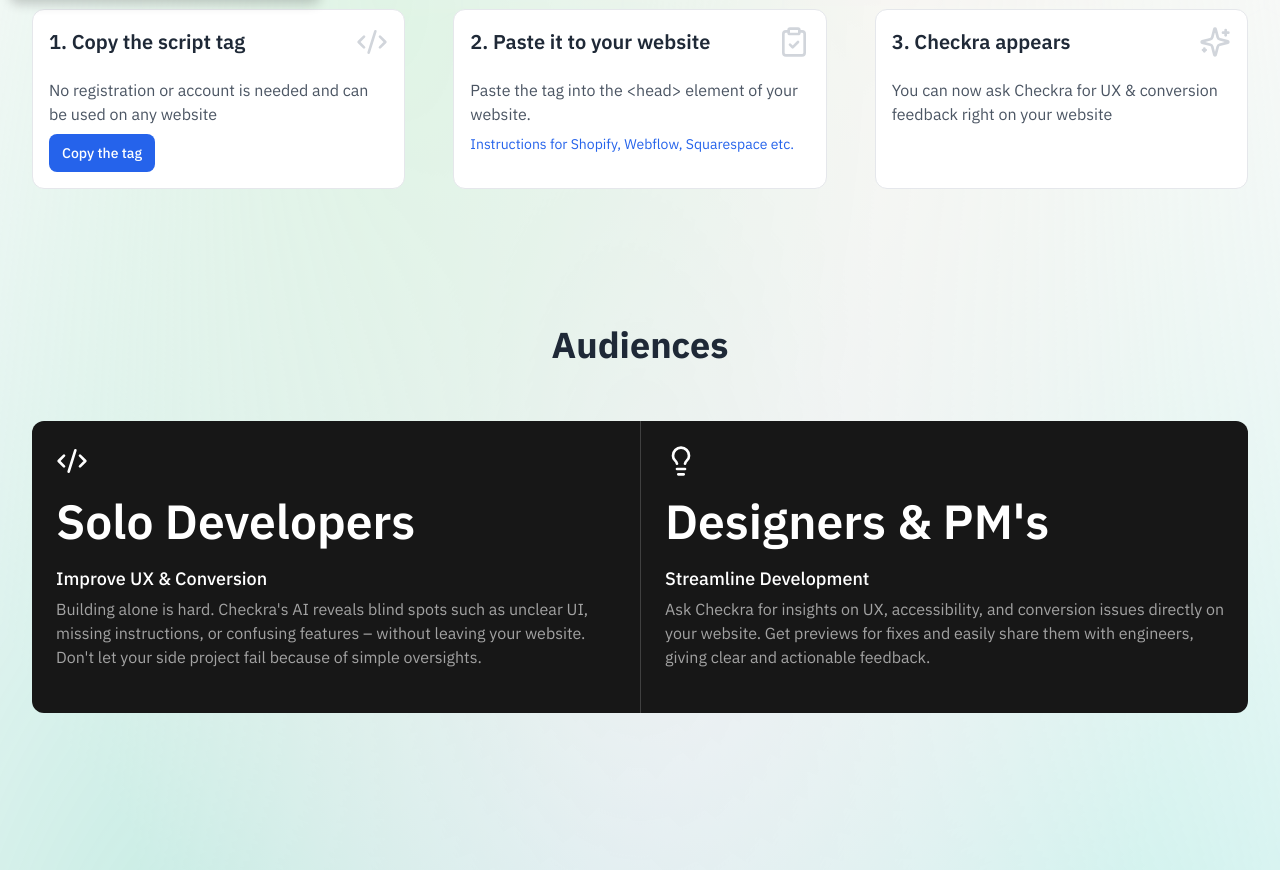
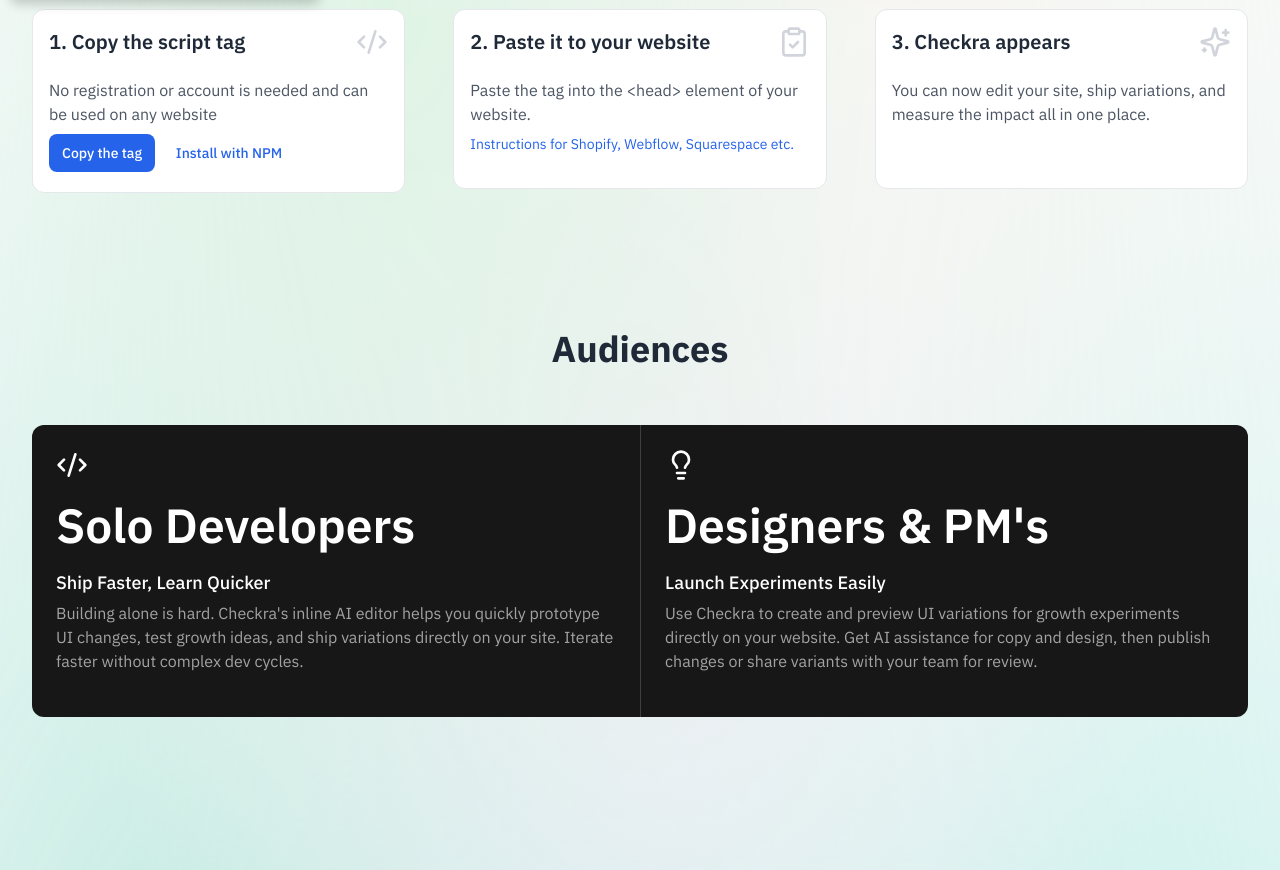
Before and after one commit to sunmer/checkra, a website built with Vite: page demo/index.html in a window 1280 px wide. Shown: the part 745-1615 px from the top of the page. Built offline with nearby package versions, Linux system fonts and the light colour scheme.

Commit message:
copy changes

```diff
--- a/demo/index.html
+++ b/demo/index.html
@@ -232,7 +232,7 @@
         </div>
         <div class="mt-5 max-w-2xl">
           <p class="text-lg text-gray-600 mb-4">
-            Ship UI & growth experiments without a CMS or pull requests. Our inline AI editor lets you make shippable variations in no time.
+            Ship UI & growth experiments without a CMS or pull requests. Our open-source AI editor lets you ship variations of your website using natural language.
           </p>
 
           <button type="button" id="get-instant-feedback-btn"
@@ -351,6 +351,9 @@
                 class="mt-2 py-2 px-3 inline-flex items-center gap-x-2 text-sm font-medium rounded-lg border border-transparent bg-blue-600 text-white hover:bg-blue-700 focus:outline-hidden focus:bg-blue-700 disabled:opacity-50 disabled:pointer-events-none">
                 Copy the tag
               </button>
+              <a href="https://www.npmjs.com/package/checkra" class="py-3 px-4 inline-flex items-center gap-x-2 text-sm font-medium rounded-lg border border-transparent text-blue-600 hover:text-blue-800 focus:outline-hidden focus:text-blue-800 disabled:opacity-50 disabled:pointer-events-none dark:text-blue-500 dark:hover:text-blue-400 dark:focus:text-blue-400">
+                Install with NPM
+              </a>
             </div>
           </div>
           <!-- End Icon Block -->
@@ -392,7 +395,7 @@
               </svg>
             </div>
             <div>
-              <p class="mt-1 text-gray-600">You can now ask Checkra for UX & conversion feedback right on your website
+              <p class="mt-1 text-gray-600">You can now edit your site, ship variations, and measure the impact all in one place.
               </p>
             </div>
           </div>
@@ -425,12 +428,9 @@
 
               <div class="mt-5">
                 <p class="font-semibold text-5xl text-white">Solo Developers</p>
-                <h3 class="mt-5 font-medium text-lg text-white">Improve UX & Conversion</h3>
+                <h3 class="mt-5 font-medium text-lg text-white">Ship Faster, Learn Quicker</h3>
                 <p class="mt-1 text-neutral-400">
-                  Building alone is hard. Checkra's AI reveals blind spots such as unclear UI, missing instructions, or
-                  confusing
-                  features – without leaving your website. Don't let your side project fail because of simple
-                  oversights.
+                  Building alone is hard. Checkra's inline AI editor helps you quickly prototype UI changes, test growth ideas, and ship variations directly on your site. Iterate faster without complex dev cycles.
                 </p>
               </div>
             </div>
@@ -452,10 +452,9 @@
 
               <div class="mt-5">
                 <p class="font-semibold text-5xl text-white">Designers & PM's</p>
-                <h3 class="mt-5 font-medium text-lg text-white">Streamline Development</h3>
+                <h3 class="mt-5 font-medium text-lg text-white">Launch Experiments Easily</h3>
                 <p class="mt-1 text-neutral-400">
-                  Ask Checkra for insights on UX, accessibility, and conversion issues directly on your website. Get
-                  previews for fixes and easily share them with engineers, giving clear and actionable feedback.
+                  Use Checkra to create and preview UI variations for growth experiments directly on your website. Get AI assistance for copy and design, then publish changes or share variants with your team for review.
                 </p>
               </div>
             </div>
--- a/src/ui/feedback-viewer-impl.ts
+++ b/src/ui/feedback-viewer-impl.ts
@@ -1,5 +1,4 @@
 import { fetchFeedback, fetchAudit } from '../services/ai-service';
-// import { marked } from 'marked'; // REMOVED - Not used here
 import { copyViewportToClipboard } from '../utils/clipboard-utils';
 import type { FeedbackViewerElements } from './feedback-viewer-dom';
 import type { FeedbackViewerDOM } from './feedback-viewer-dom';
```
